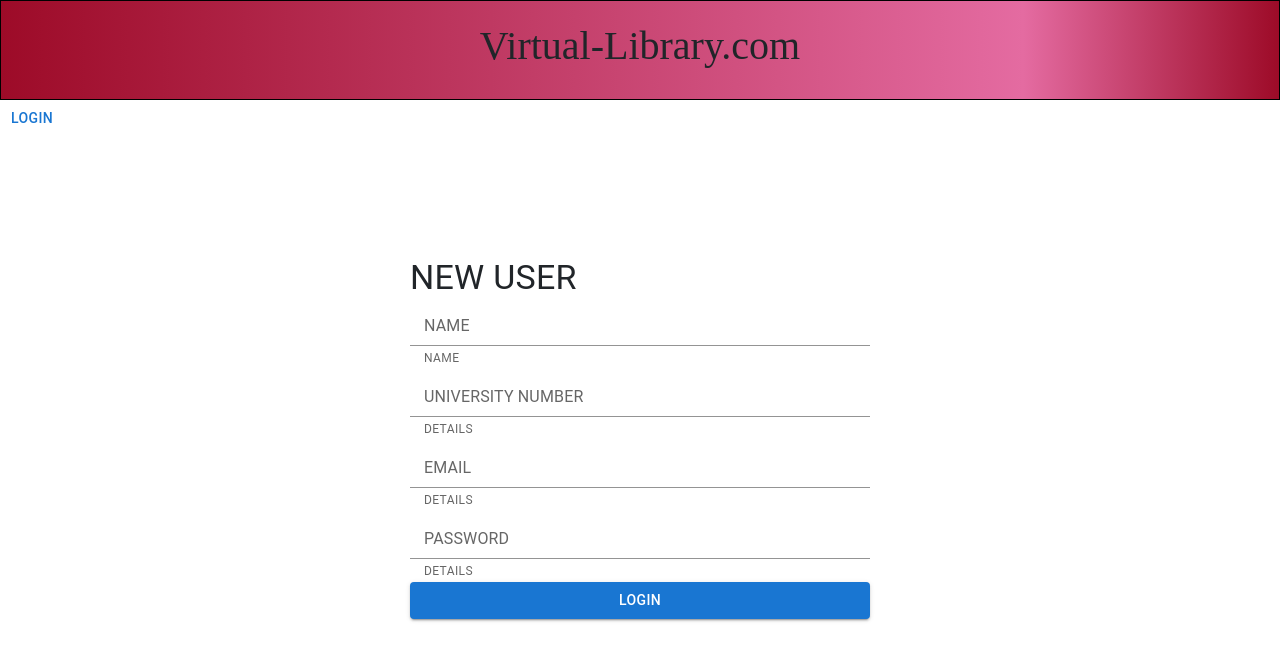
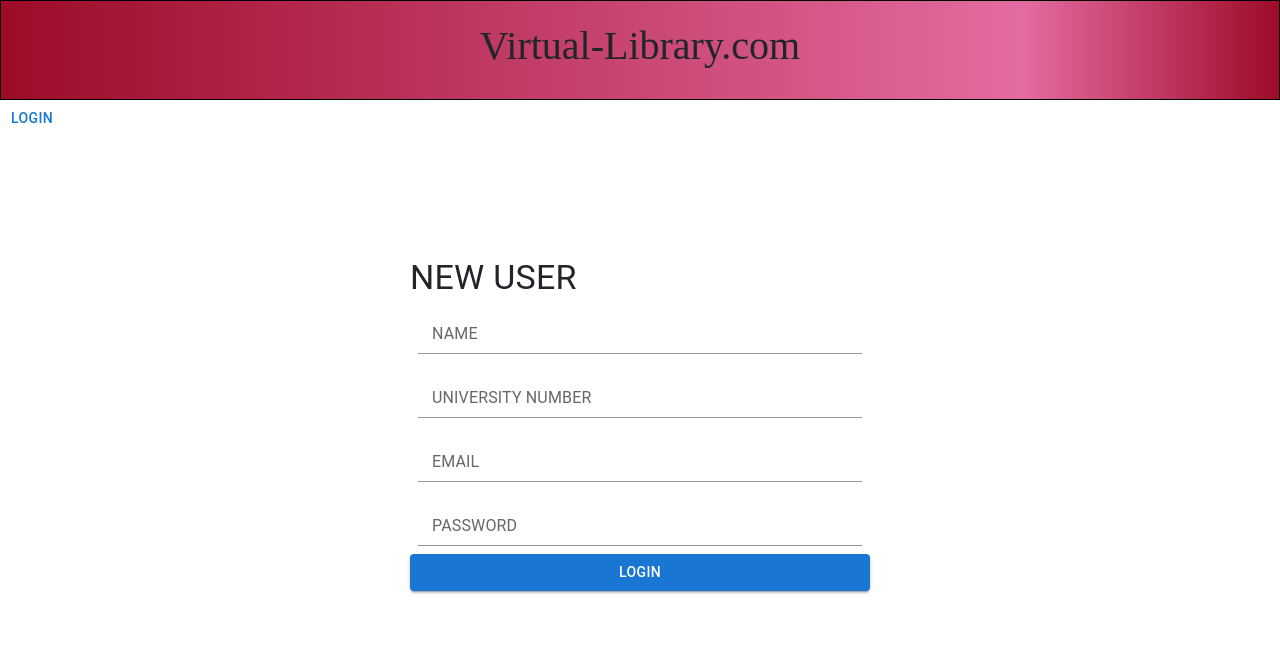
Before and after one commit to nasim-coder/virtual-library, a React (Create React App) app in the folder frontend/: page /login in a window 1280 px wide. Shown: the top 660 px of the page. Built offline with nearby package versions, Linux system fonts and the light colour scheme; a web font is replaced by a local one.

Commit message:
made changes in formhelpertext

```diff
--- a/frontend/src/App.js
+++ b/frontend/src/App.js
@@ -12,11 +12,13 @@ import Adlogin from './Components/Adlogin'
 import Pdf from './Components/Pdf'
 
 
+
 function App() {
   return (
     <>
     <BrowserRouter>
       <Routes>
+
         <Route path='/' element={<FirstPage />} />
         <Route path='/login' element={<Login />} />
         <Route path='login/adlogin' element={<Adlogin />} />
--- a/frontend/src/Components/Login.jsx
+++ b/frontend/src/Components/Login.jsx
@@ -1,10 +1,9 @@
 import Button from '@mui/material/Button'
 import Navbar from '../Components/HomeData/Navbar'
 import FormControl from '@mui/material/FormControl'
-import { FormGroup } from '@mui/material'
+import { FormGroup, Stack } from '@mui/material'
 import { Input } from '@mui/material'
 import { InputLabel } from '@mui/material'
-import { FormHelperText } from '@mui/material'
 import { Box } from '@mui/system'
 import Typography from '@mui/material/Typography'
 import '../Components/HomeData/Homedata.css'
@@ -15,41 +14,38 @@ const Login = () => {
 
   return (
     <>
-      <Navbar />
-      <Button onClick={() => navigate('adlogin')}> LOGIN </Button>
-      <Box sx={{ p: 15, margin: 'auto', maxWidth: 700 }}>
-        <FormGroup>
+     <Navbar />
+
+     <Button onClick={() => navigate('adlogin')}> LOGIN </Button>
+      <Box sx={{ p: 15, margin: 'auto', maxWidth: 700  }} >
+        <FormGroup >
           <Typography variant='h4' >NEW USER</Typography>
-          <FormControl>
+          <FormControl  sx={{ m: 1}}>
             <InputLabel htmlFor='my-input'>NAME</InputLabel>
             <Input
               id='my-input'
             />
-            <FormHelperText id='my-helper-text'>NAME</FormHelperText>
           </FormControl>
 
-          <FormControl>
+          <FormControl  sx={{ m: 1}}>
             <InputLabel htmlFor='my-input'>UNIVERSITY NUMBER</InputLabel>
             <Input
               id='my-input'
             />
-            <FormHelperText id='my-helper-text'>DETAILS</FormHelperText>
           </FormControl>
 
-          <FormControl>
+          <FormControl  sx={{ m: 1}}>
             <InputLabel htmlFor='my-input'>EMAIL</InputLabel>
             <Input
               id='my-input'
             />
-            <FormHelperText id='my-helper-text'>DETAILS</FormHelperText>
-          </FormControl>
+             </FormControl>
 
-          <FormControl>
+          <FormControl  sx={{ m: 1}}>
             <InputLabel htmlFor='my-input'>PASSWORD</InputLabel>
             <Input
               id='my-input'
             />
-            <FormHelperText id='my-helper-text'>DETAILS</FormHelperText>
           </FormControl>
 
           <Button
@@ -62,6 +58,7 @@ const Login = () => {
 
         </FormGroup>
       </Box>
+
     </>
   )
 }
```
